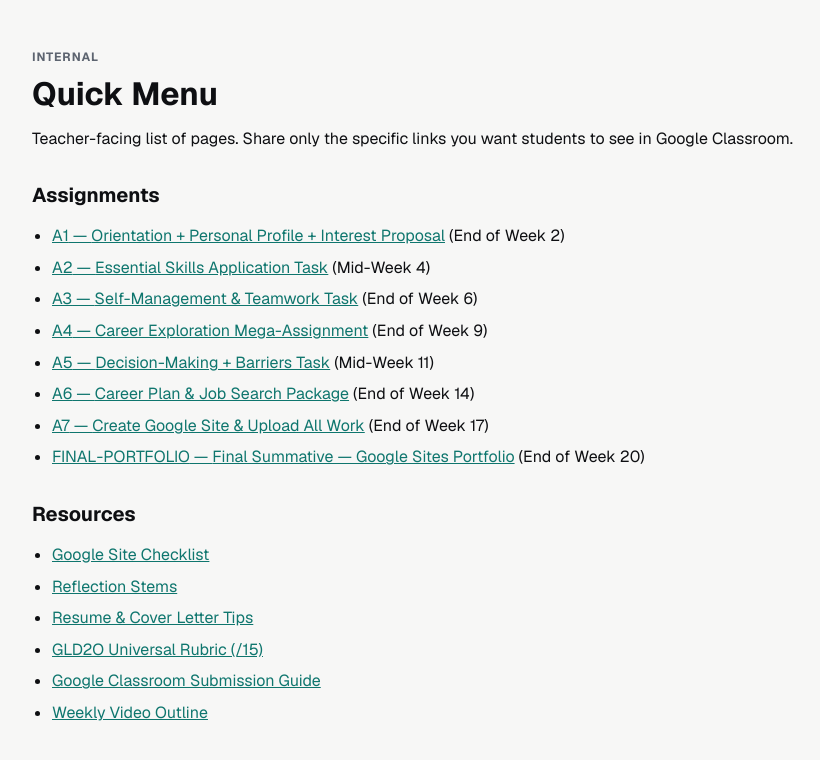
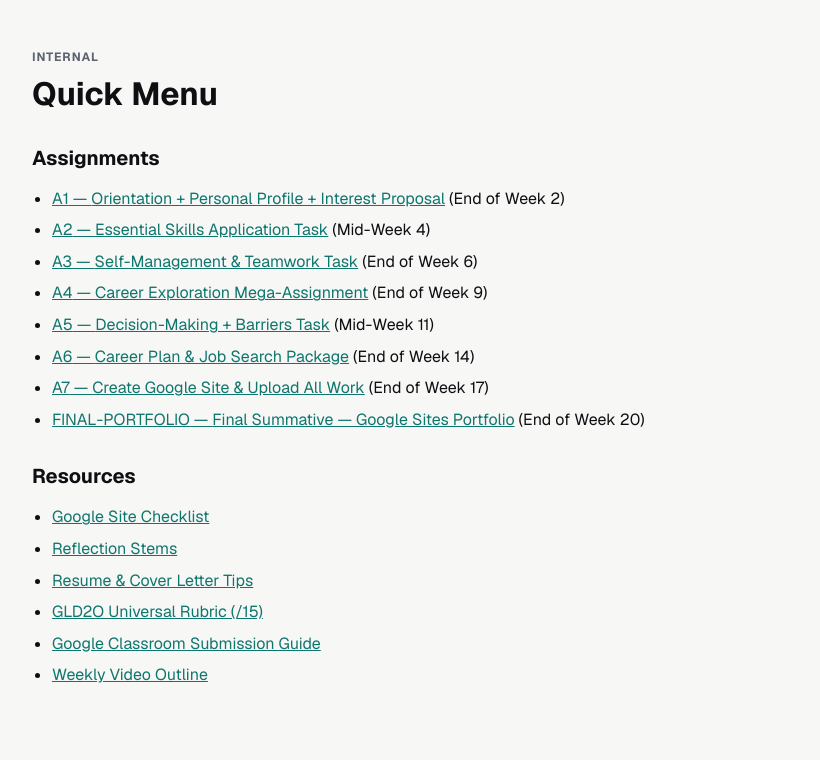
Before and after one commit to codepetca/gld2o, a Next.js app in the folder web/: page /menu in a window 1280 px wide. Shown: the top 760 px of the page, without its empty margins (192-1012 px from the left). Built offline with nearby package versions, Linux system fonts and the light colour scheme.

Commit message:
Simplify menu page copy

```diff
--- a/web/src/app/menu/page.tsx
+++ b/web/src/app/menu/page.tsx
@@ -23,11 +23,6 @@ export default async function MenuPage() {
     <main className="shell">
       <p className="eyebrow">Internal</p>
       <h1>Quick Menu</h1>
-      <p>
-        Teacher-facing list of pages. Share only the specific links you want
-        students to see in Google Classroom.
-      </p>
-
       <section style={{ marginTop: "20px" }}>
         <h2>Assignments</h2>
         <ul>
```
